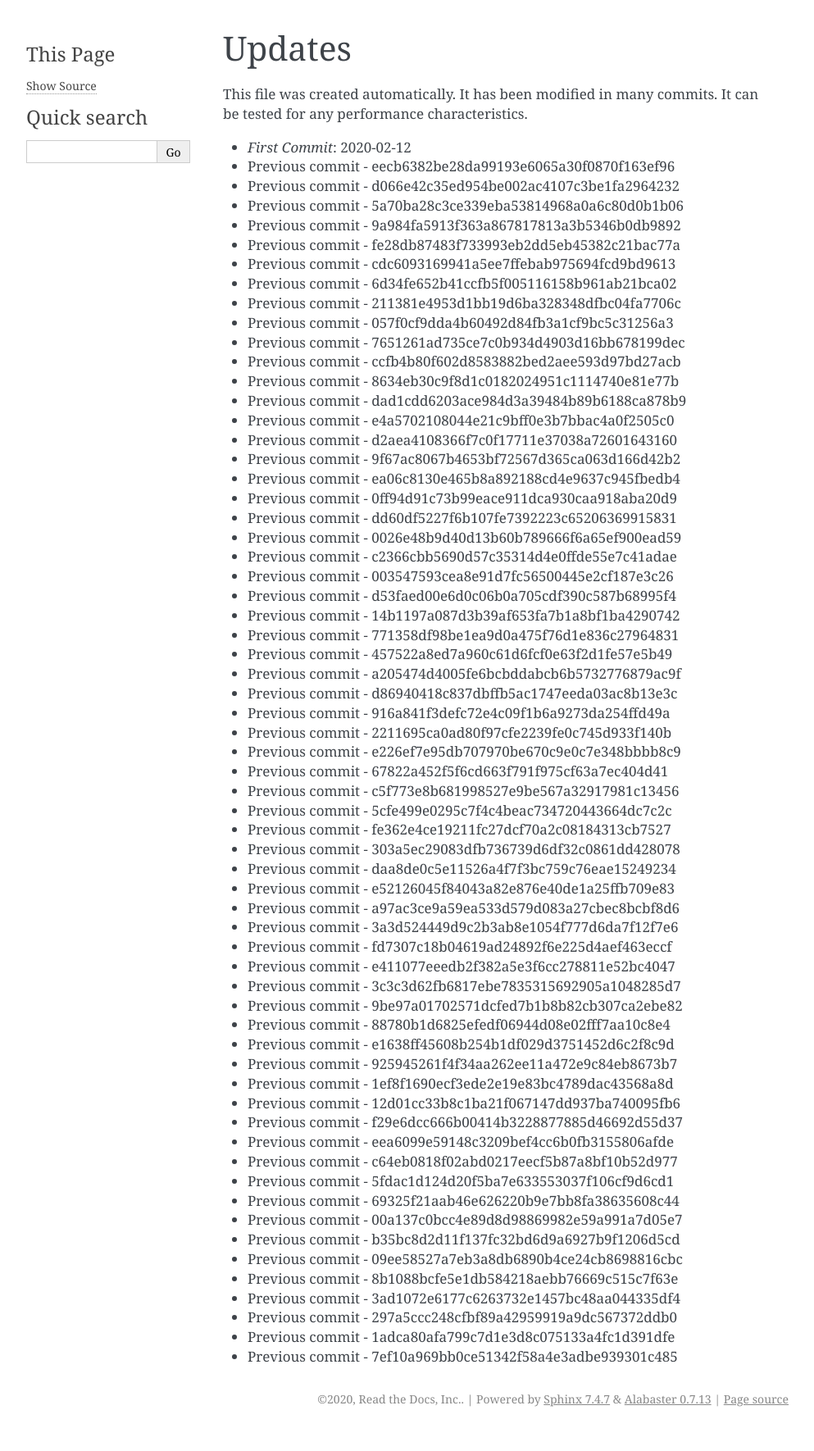
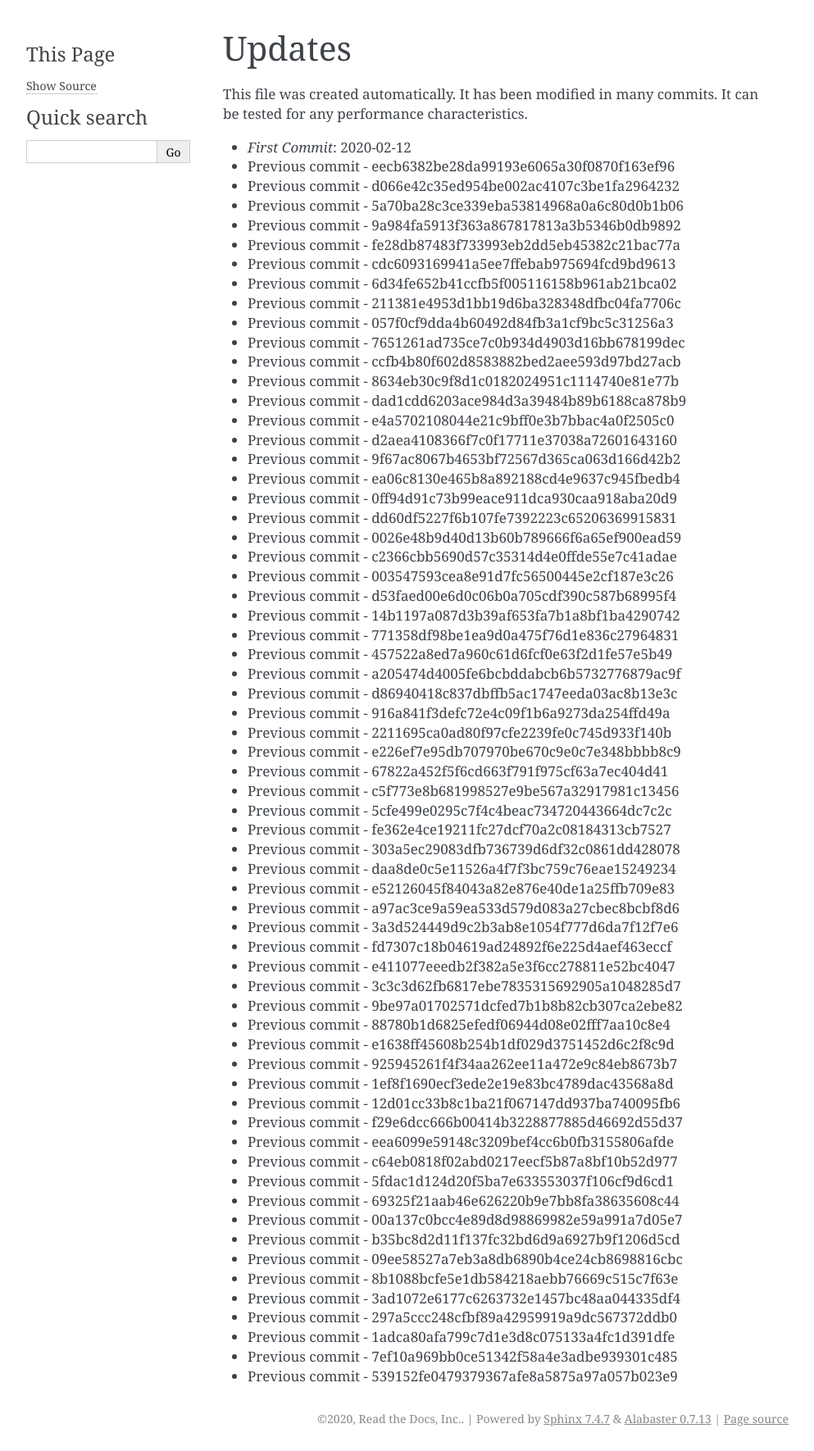
Before and after one commit to readthedocs/rtd-git-stresstest, a Sphinx documentation site: the page built from docs/updates.rst, in a window 1280 px wide. Shown: the whole page at 82% size, without its empty margins (148-1141 px from the left). Built offline with Sphinx 7.4.7, drawn with Linux system fonts in a browser that asks for light colours; before the commit the page ends 1746 px from its top, so only the background shows below that.

Commit message:
Generating commit from previous: 539152fe0479379367afe8a5875a97a057b023e9

```diff
--- a/docs/updates.rst
+++ b/docs/updates.rst
@@ -68,3 +68,4 @@ It can be tested for any performance characteristics.
 * Previous commit - 297a5ccc248cfbf89a42959919a9dc567372ddb0
 * Previous commit - 1adca80afa799c7d1e3d8c075133a4fc1d391dfe
 * Previous commit - 7ef10a969bb0ce51342f58a4e3adbe939301c485
+* Previous commit - 539152fe0479379367afe8a5875a97a057b023e9
```
